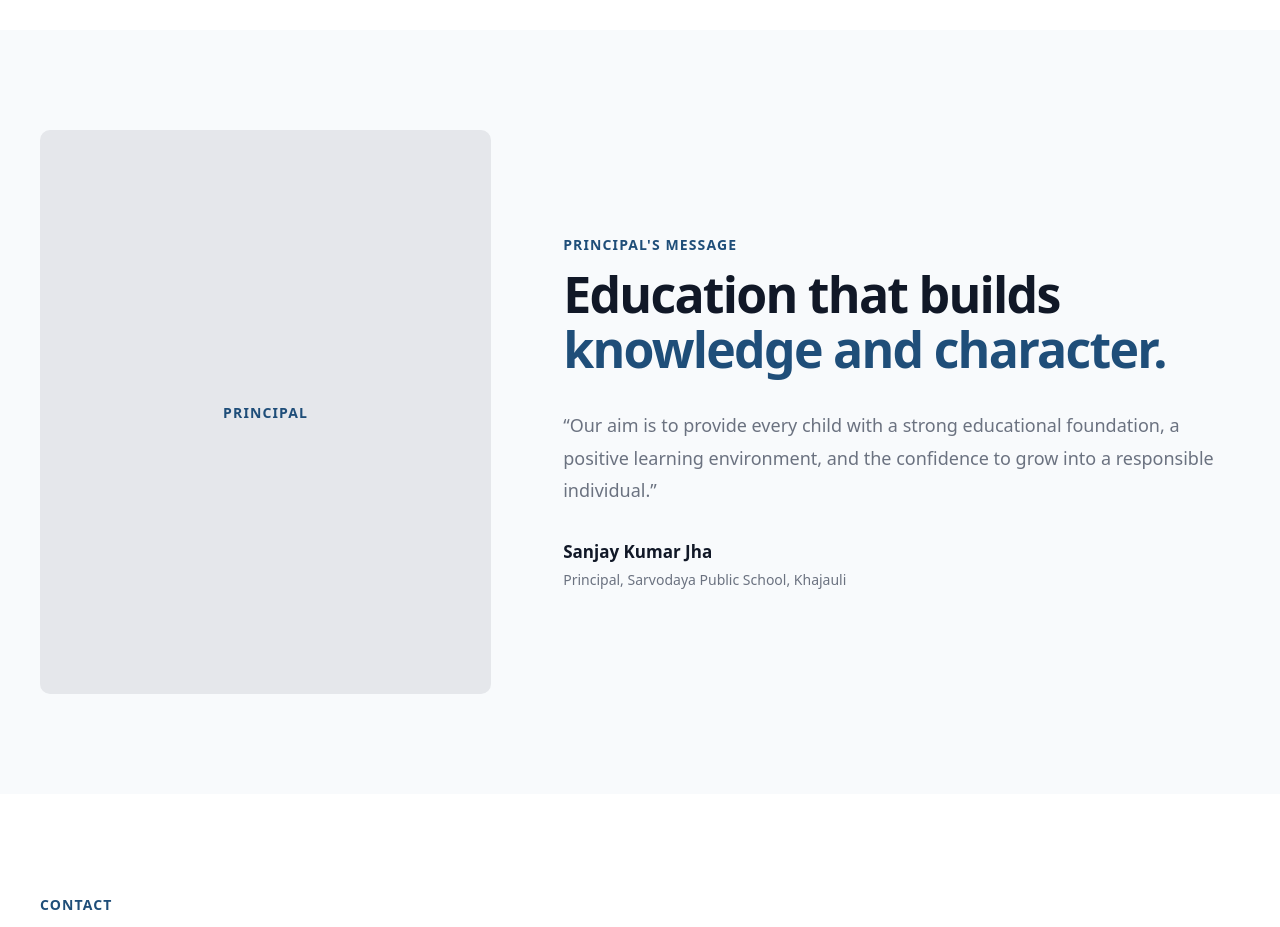
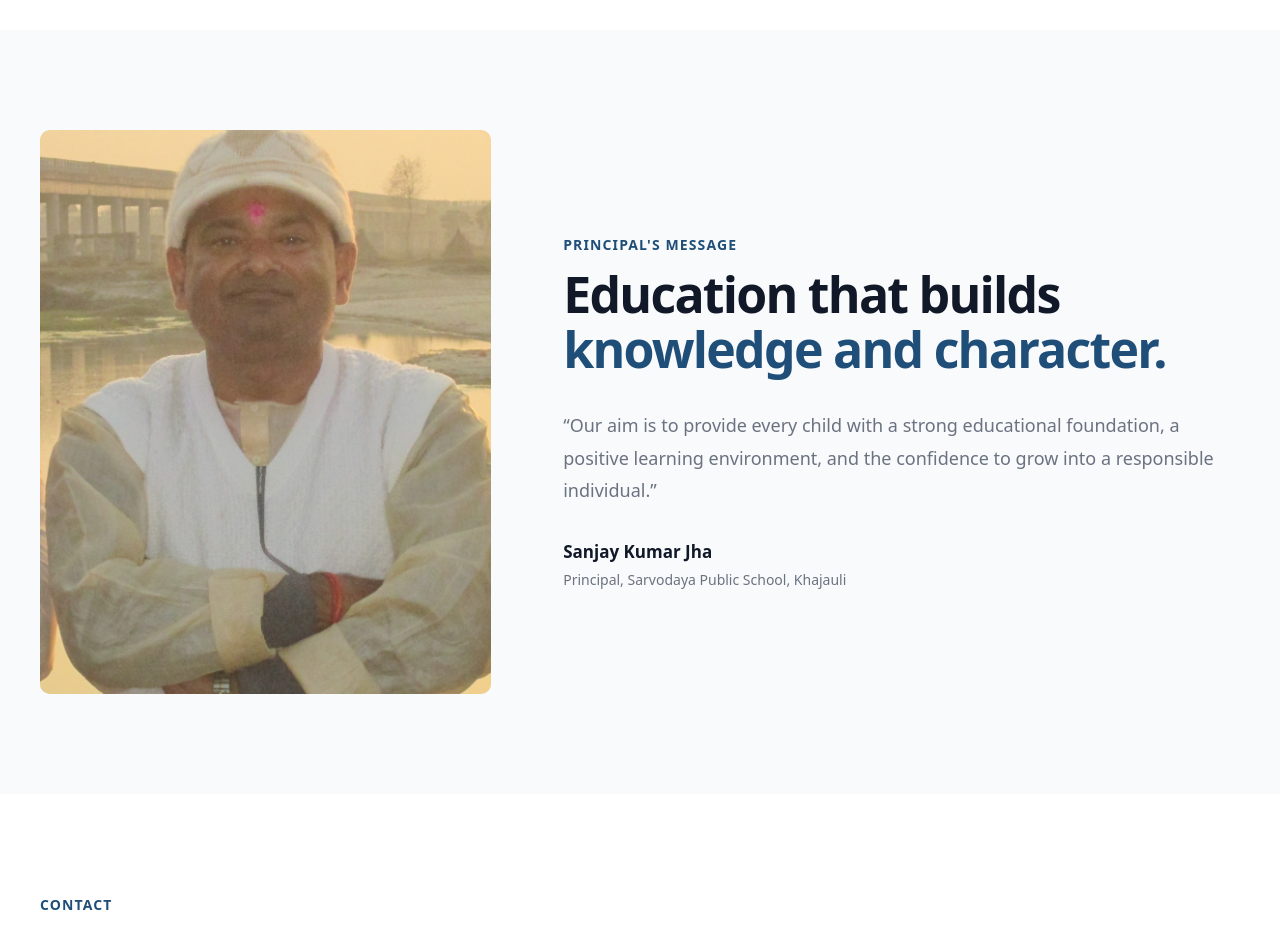
Before and after one commit to PriyanshuJha4/Sarvodaya_Digital, a React (Vite) app: page / in a window 1280 px wide. Shown: the part 4720-5647 px from the top of the page. Built offline with nearby package versions, Linux system fonts and the light colour scheme.

Commit message:
Add principal photo

```diff
--- a/src/components/PrincipalMessage.jsx
+++ b/src/components/PrincipalMessage.jsx
@@ -1,4 +1,5 @@
 import schoolData from "../data/schoolData"
+import principalPhoto from "../assets/principal.jpg"
 import "../styles/principal.css"
 
 function PrincipalMessage() {
@@ -6,9 +7,10 @@ function PrincipalMessage() {
     <section className="principal-section">
       <div className="principal-container">
         <div className="principal-photo">
-          <div className="principal-photo-placeholder">
-            Principal
-          </div>
+          <img
+            src={principalPhoto}
+            alt={`Principal ${schoolData.principal.name}`}
+          />
         </div>
 
         <div className="principal-content">
--- a/src/styles/principal.css
+++ b/src/styles/principal.css
@@ -21,25 +21,11 @@
   background: var(--color-border);
 }
 
-.principal-photo-placeholder {
+.principal-photo img {
   width: 100%;
   height: 100%;
-
-  display: flex;
-  align-items: center;
-  justify-content: center;
-
-  color: var(--color-primary);
-  font-size: 14px;
-  font-weight: 700;
-  text-transform: uppercase;
-  letter-spacing: 0.08em;
-
-  background: linear-gradient(
-    145deg,
-    var(--color-primary-light),
-    var(--color-background-light)
-  );
+  display: block;
+  object-fit: cover;
 }
 
 .principal-content h2 {
```
